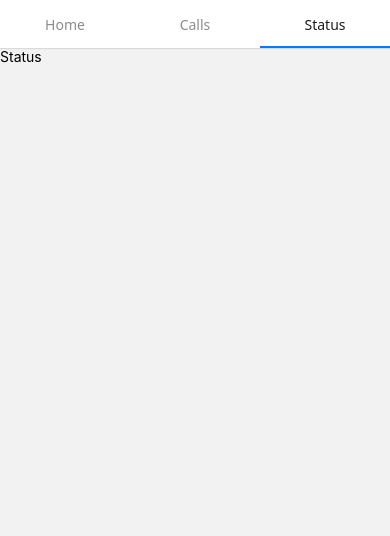
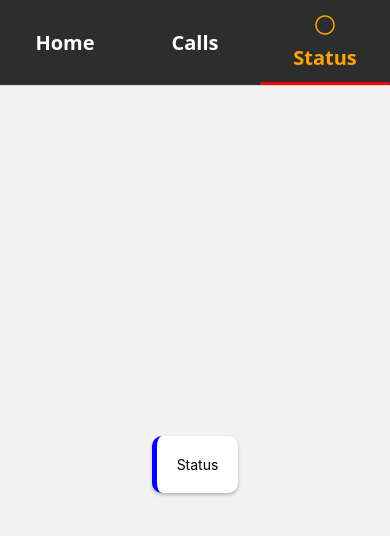
Before and after one commit to nuruddin-osman/react-native-navigation, a React Native app: screen /Status in a window 390 px wide. Shown: the top 536 px of the page. Built offline with nearby package versions, Linux system fonts and the light colour scheme.

Commit message:
Top tab navigation practice done

```diff
--- a/App.jsx
+++ b/App.jsx
@@ -21,12 +21,13 @@ import { NavigationContainer } from '@react-navigation/native';
 //   }
 //   return <Icon name={iconName} size={size} color={color} />;
 // };
-
+import Icon from 'react-native-vector-icons/Ionicons';
 import { createMaterialTopTabNavigator } from '@react-navigation/material-top-tabs';
 import Home from './src/screens/topTab/Home';
 import Calls from './src/screens/topTab/Calls';
 import Status from './src/screens/topTab/Status';
 import { StatusBar, View } from 'react-native';
+import { styles } from './src/style';
 
 const Tab = createMaterialTopTabNavigator();
 
@@ -75,10 +76,30 @@ const App = () => {
           }}
         />
       </Tab.Navigator> */}
-      <Tab.Navigator>
+      <Tab.Navigator
+        screenOptions={{
+          tabBarLabelStyle: { fontSize: 20, fontWeight: 'bold' },
+          tabBarStyle: { backgroundColor: '#2d2d2d' },
+          tabBarActiveTintColor: 'orange',
+          tabBarInactiveTintColor: 'white',
+          tabBarIndicatorStyle: styles.tabBarIndicatorStyles,
+        }}
+      >
         <Tab.Screen name="Home" component={Home} />
         <Tab.Screen name="Calls" component={Calls} />
-        <Tab.Screen name="Status" component={Status} />
+        <Tab.Screen
+          name="Status"
+          component={Status}
+          options={{
+            tabBarIcon: ({ focused, color, size }) => (
+              <Icon
+                name={focused ? 'ellipse-outline' : 'ellipse'}
+                color={color}
+                size={size}
+              />
+            ),
+          }}
+        />
       </Tab.Navigator>
     </NavigationContainer>
   );
--- a/src/screens/topTab/Calls.jsx
+++ b/src/screens/topTab/Calls.jsx
@@ -1,10 +1,11 @@
 import { View, Text } from 'react-native';
 import React from 'react';
+import { styles } from '../../style';
 
 const Calls = () => {
   return (
-    <View>
-      <Text>Calls</Text>
+    <View style={styles.containers}>
+      <Text style={styles.card}>Calls</Text>
     </View>
   );
 };
--- a/src/screens/topTab/Home.jsx
+++ b/src/screens/topTab/Home.jsx
@@ -1,10 +1,11 @@
 import { View, Text } from 'react-native';
 import React from 'react';
+import { styles } from '../../style';
 
 const Home = () => {
   return (
-    <View>
-      <Text>Home</Text>
+    <View style={styles.containers}>
+      <Text style={styles.card}>Home</Text>
     </View>
   );
 };
--- a/src/screens/topTab/Status.jsx
+++ b/src/screens/topTab/Status.jsx
@@ -1,10 +1,11 @@
 import { View, Text } from 'react-native';
 import React from 'react';
+import { styles } from '../../style';
 
 const Status = () => {
   return (
-    <View>
-      <Text>Status</Text>
+    <View style={styles.containers}>
+      <Text style={styles.card}>Status</Text>
     </View>
   );
 };
--- a/src/style.js
+++ b/src/style.js
@@ -5,6 +5,11 @@ export const styles = StyleSheet.create({
     marginHorizontal: 10,
     paddingHorizontal: 10,
     flex: 1,
+  },
+  containers: {
+    flex: 1,
+    alignItems: 'center',
+    justifyContent: 'center',
   },
   heading: {
     fontSize: 36,
@@ -44,4 +49,9 @@ export const styles = StyleSheet.create({
     shadowRadius: 3.84, // রেডিয়াস ঠিক করা
     elevation: 5, // অ্যান্ড্রয়েডের জন্য শ্যাডো
   },
+  tabBarIndicatorStyles: {
+    backgroundColor: 'red',
+    height: 3,
+    borderRadius: 2,
+  },
 });
```
